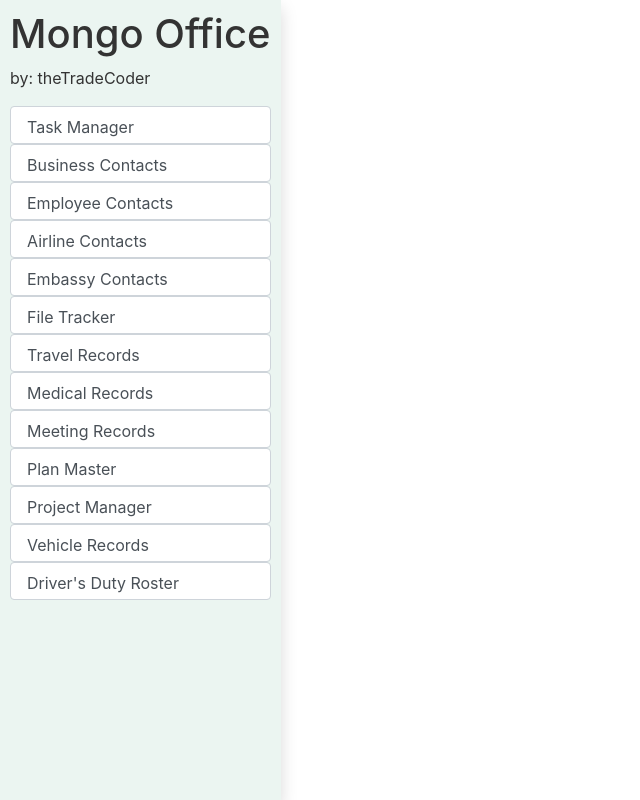
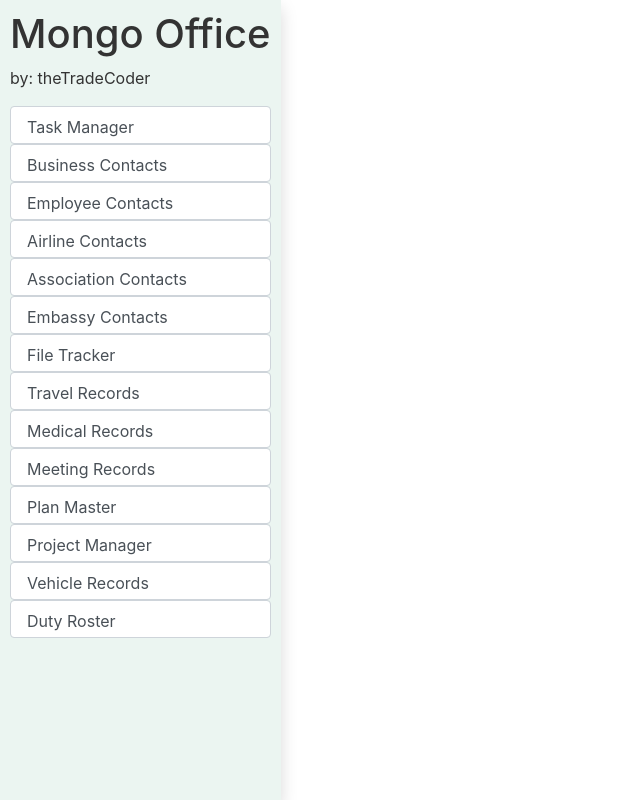
Before and after one commit to mydigita/mongo-office, a React (Create React App) app: page / in a window 1280 px wide. Shown: the whole page, without its empty margins (0-640 px from the left). Built offline with nearby package versions, Linux system fonts and the light colour scheme.

Commit message:
local update

```diff
--- a/src/components/side-nav.component.js
+++ b/src/components/side-nav.component.js
@@ -19,6 +19,7 @@ export default function SideNav(){
                     <a href="/business-contacts/" className="form-control nav-link">Business Contacts</a>
                     <a href="/employee-contacts/" className="form-control nav-link">Employee Contacts</a>
                     <a href="/airline-contacts/" className="form-control nav-link">Airline Contacts</a>
+                    <a href="/association-contacts/" className="form-control nav-link">Association Contacts</a>
                     <a href="/embassy-contacts/" className="form-control nav-link">Embassy Contacts</a>
                     <a href="/file-tracker/" className="form-control nav-link">File Tracker</a>
                     <a href="/travel-records/" className="form-control nav-link">Travel Records</a>
@@ -27,7 +28,7 @@ export default function SideNav(){
                     <a href="/plan-master/" className="form-control nav-link">Plan Master</a>
                     <a href="/project-manager/" className="form-control nav-link">Project Manager</a>
                     <a href="/vehicle-records/" className="form-control nav-link">Vehicle Records</a>
-                    <a href="/driver-duty-roster/" className="form-control nav-link">Driver's Duty Roster</a>
+                    <a href="/duty-roster/" className="form-control nav-link">Duty Roster</a>
                 </div>
             </div>
         </div>
```
